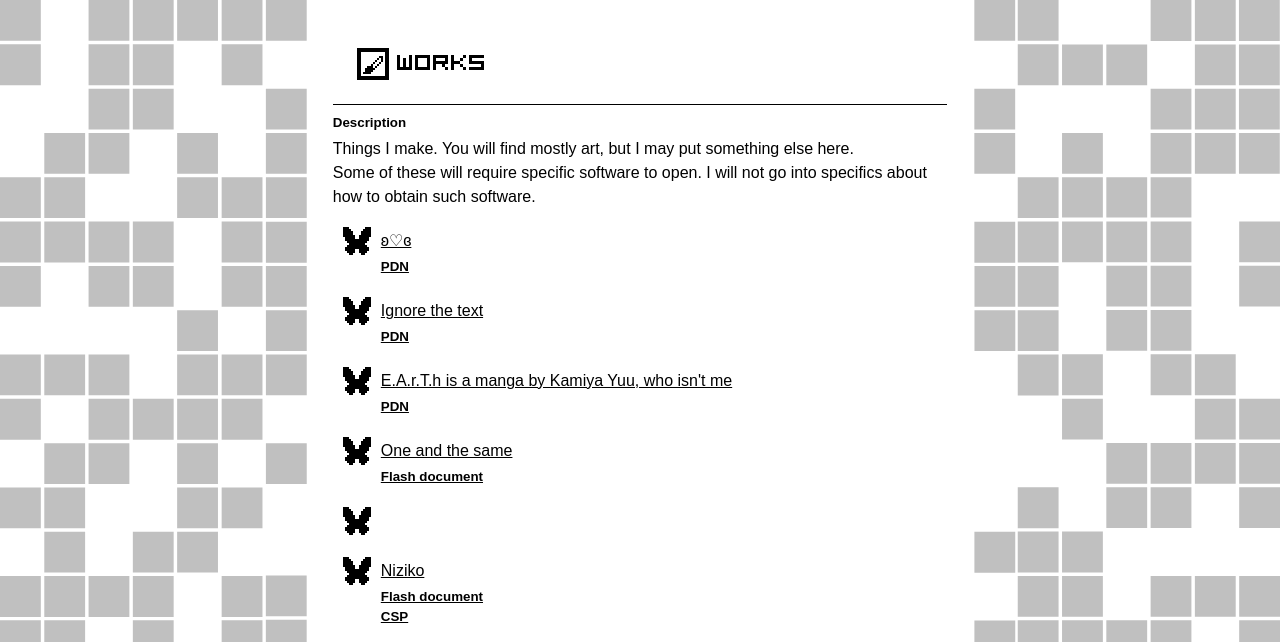
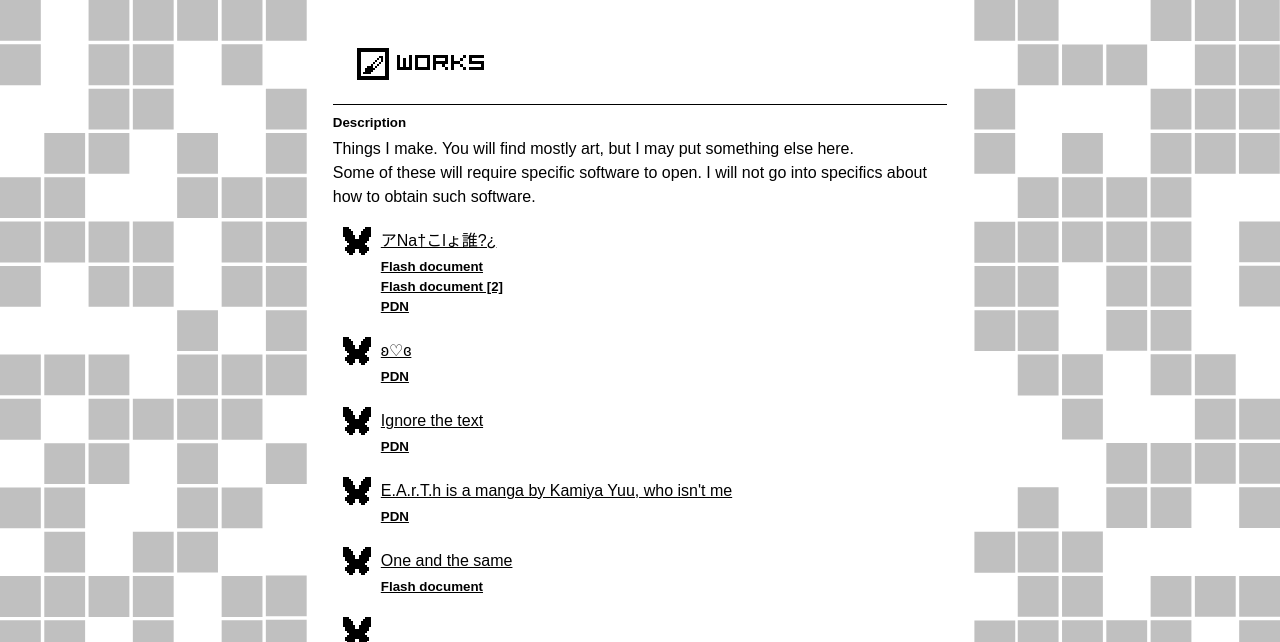
Before and after one commit to pikuse/pxww, a plain HTML site: page pxww_works.html in a window 1280 px wide. Shown: the top 642 px of the page. Drawn offline with Linux system fonts and the light colour scheme.

Commit message:
ngahhhh its overrerr its over

```diff
--- a/pxww_works.html
+++ b/pxww_works.html
@@ -23,6 +23,14 @@ Some of these will require specific software to open. I will not go into specifi
 </p>
 
 <div>
+    <a class="flexrow icontext" href="https://bsky.app/profile/pixelations.eu/post/3lxkwdw4umk2o" target="_blank">
+        <img alt="Bluesky" src="svgs/bsky.svg">
+        アNa†こlょ誰?¿</a>
+        <a class="flexrow downlink" href="art/hb-bg.fla" target="_blank"><strong>Flash document</strong></a>
+        <a class="flexrow downlink" href="art/hb-wp.fla" target="_blank"><strong>Flash document [2]</strong></a>
+        <a class="flexrow downlink" href="art/heartbreaker.pdn" target="_blank"><strong>PDN</strong></a>
+    <br>
+
     <a class="flexrow icontext" href="https://bsky.app/profile/pixelations.eu/post/3lt5cwgxx722k" target="_blank">
         <img alt="Bluesky" src="svgs/bsky.svg">
         ʚ♡ɞ</a>
```
Also changed, not shown: pxww_top.html (+2 -2 lines), 3 other files.
